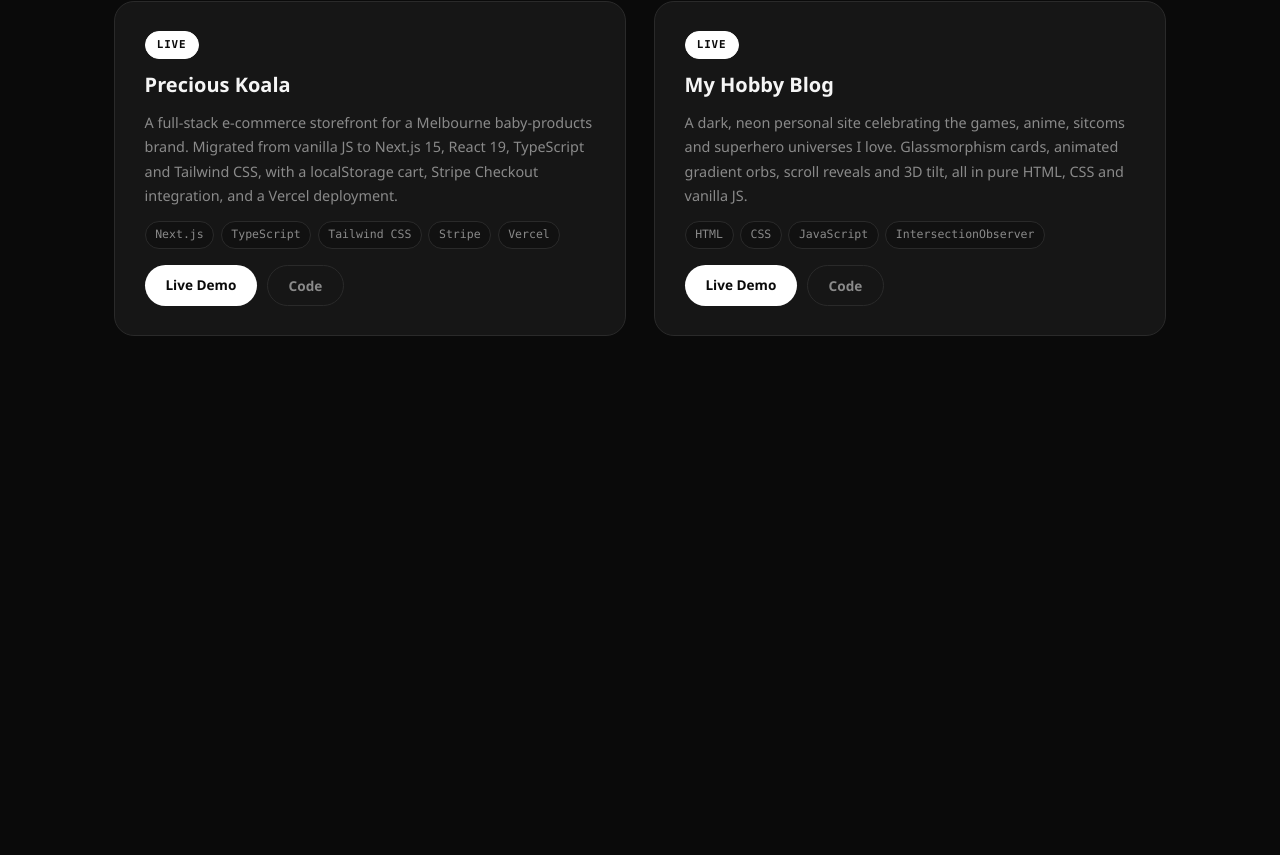
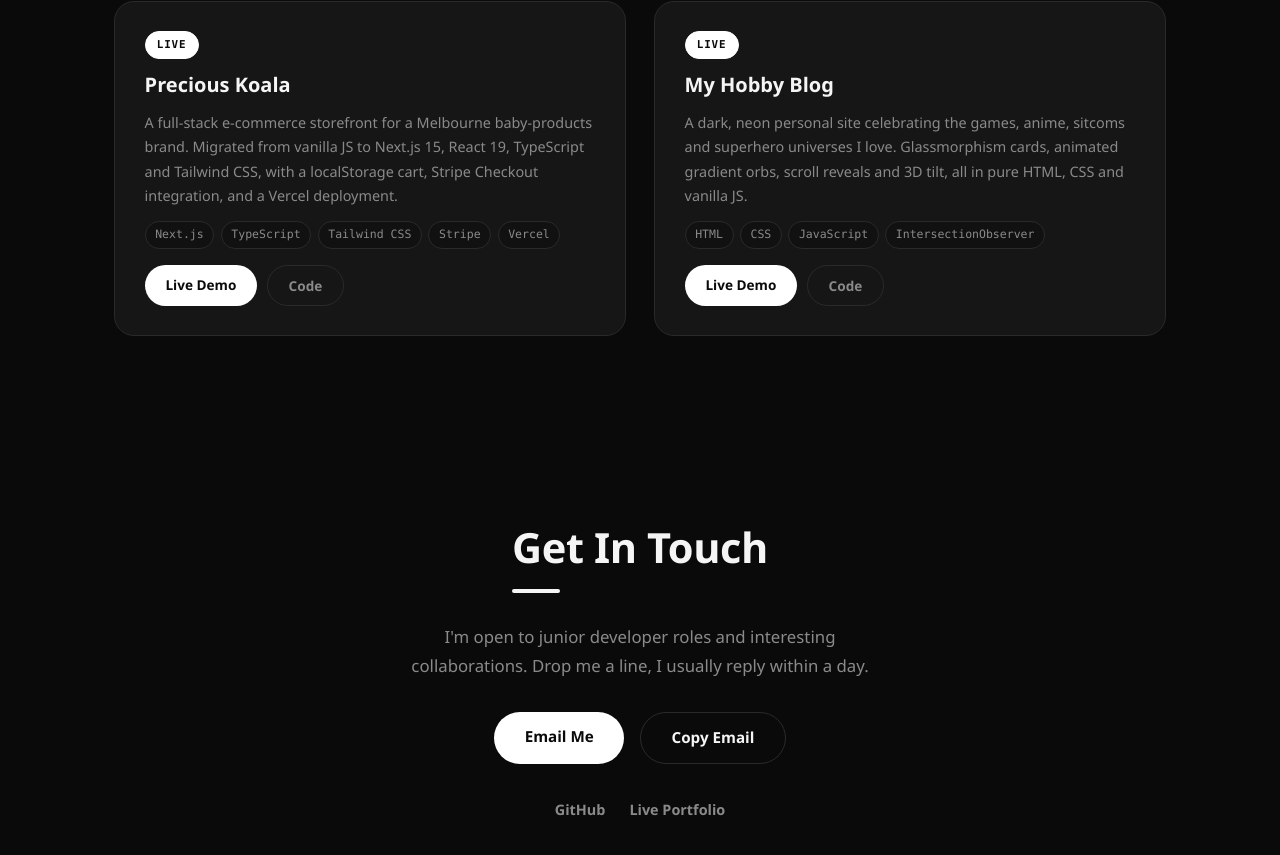
Before and after one commit to rjmacalino/my-portfolio-app, a Next.js app: page / in a window 1280 px wide. Shown: the part 2474-3329 px from the top of the page. Before the commit the page ends 2898 px from the top, so only its background shows below. Built offline with nearby package versions, Linux system fonts and the light colour scheme.

Commit message:
PORT-11: add contact section

```diff
--- a/app/page.tsx
+++ b/app/page.tsx
@@ -1,6 +1,7 @@
 import About from "@/components/About";
 import Skills from "@/components/Skills";
 import Projects from "@/components/Projects";
+import Contact from "@/components/Contact";
 
 export default function Home() {
   return (
@@ -47,6 +48,7 @@ export default function Home() {
       <About />
       <Skills />
       <Projects />
+      <Contact />
     </>
   );
 }
--- /dev/null
+++ b/components/Contact.tsx
@@ -0,0 +1,82 @@
+"use client";
+
+import { useState } from "react";
+
+const EMAIL = "rjhaymacalino@gmail.com";
+
+export default function Contact() {
+  const [copied, setCopied] = useState(false);
+
+  const handleCopy = async () => {
+    try {
+      await navigator.clipboard.writeText(EMAIL);
+      setCopied(true);
+      setTimeout(() => setCopied(false), 2000);
+    } catch {
+      // clipboard blocked — fall back to showing the email itself
+      setCopied(false);
+    }
+  };
+
+  return (
+    <section id="contact" aria-label="Contact" className="py-[5.5rem]">
+      <div className="max-w-[1100px] mx-auto px-6 text-center">
+        <h2 className="text-[clamp(1.8rem,5vw,2.6rem)] font-black tracking-[-0.01em] mb-10 relative inline-block after:content-[''] after:absolute after:left-0 after:-bottom-[10px] after:w-12 after:h-1 after:bg-text after:rounded-[3px]">
+          Get In Touch
+        </h2>
+
+        <p className="text-muted text-[1.05rem] max-w-[480px] mx-auto mb-8">
+          I&apos;m open to junior developer roles and interesting
+          collaborations. Drop me a line, I usually reply within a day.
+        </p>
+
+        <div className="flex gap-4 justify-center flex-wrap mb-8">
+          <a
+            href={`mailto:${EMAIL}`}
+            className="inline-block px-[1.9rem] py-3 rounded-[2rem] text-[0.95rem] font-bold bg-invert-bg text-invert-text transition-all duration-150 hover:-translate-y-0.5 hover:opacity-85"
+          >
+            Email Me
+          </a>
+
+          <button
+            type="button"
+            onClick={handleCopy}
+            aria-label="Copy email address to clipboard"
+            className={`px-[1.9rem] py-3 rounded-[2rem] text-[0.95rem] font-bold border-[1.5px] transition-all duration-150 hover:-translate-y-0.5 ${
+              copied
+                ? "border-text text-text"
+                : "border-border-base text-text hover:border-border-hover"
+            }`}
+          >
+            {copied ? "Copied!" : "Copy Email"}
+          </button>
+        </div>
+
+        <ul className="flex gap-6 justify-center">
+          <li>
+            <a
+              href="https://github.com/rjmacalino"
+              target="_blank"
+              rel="noopener noreferrer"
+              aria-label="GitHub profile"
+              className="text-muted text-[0.9rem] font-semibold border-b border-transparent pb-0.5 transition-colors hover:text-text hover:border-text"
+            >
+              GitHub
+            </a>
+          </li>
+          <li>
+            <a
+              href="https://rjmacalino.netlify.app"
+              target="_blank"
+              rel="noopener noreferrer"
+              aria-label="Live portfolio"
+              className="text-muted text-[0.9rem] font-semibold border-b border-transparent pb-0.5 transition-colors hover:text-text hover:border-text"
+            >
+              Live Portfolio
+            </a>
+          </li>
+        </ul>
+      </div>
+    </section>
+  );
+}
```
